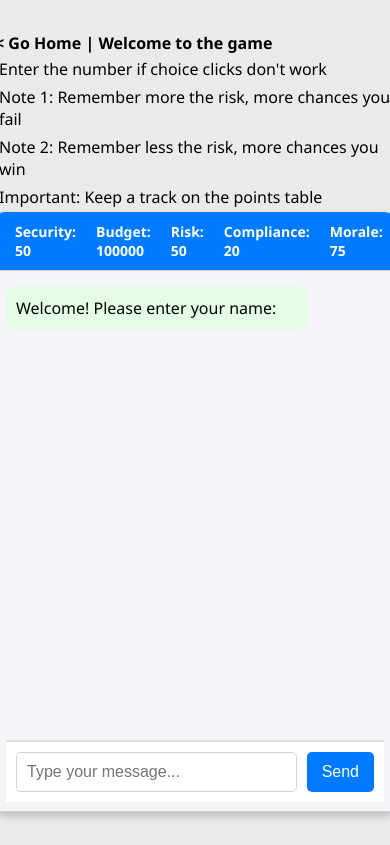
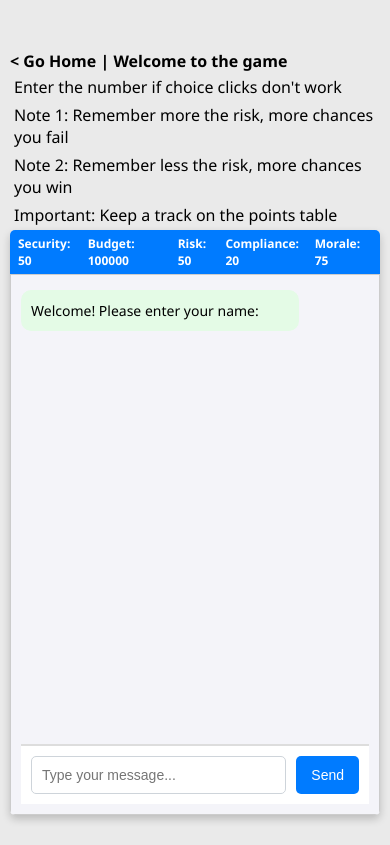
Before and after one commit to khaleelsyed8/GeekRC, a plain HTML site: page Game/ISO 27001/index.html in a window 390 px wide. Drawn offline with Linux system fonts and the light colour scheme.

Commit message:
Update style.css

```diff
--- a/Game/ISO 27001/style.css
+++ b/Game/ISO 27001/style.css
@@ -154,3 +154,48 @@ a{
   text-decoration: none;
   color: black;
 }
+@media (max-width: 600px) {
+  .game-container {
+      width: 100%;
+      height: 90%;
+      max-width: none;
+      border-radius: 5px;
+  }
+  body{
+    padding: 50px 10px;
+    height: 100vh;
+    display: flex;
+    justify-content: center;
+    align-items: start;
+  }
+
+  .stats-bar {
+      font-size: 10px;
+      padding: 5px;
+  }
+
+  .stat {
+      padding: 0 3px;
+      font-size: 12px;
+  }
+
+  .message {
+      font-size: 14px;
+  }
+
+  .input-area button {
+      font-size: 14px;
+  }
+
+  .input-area #user-input {
+      font-size: 14px;
+  }
+
+  .choices .choice-button {
+      font-size: 14px;
+      padding: 8px;
+  }
+  .information{
+    padding-bottom: 30px;
+  }
+}
```
